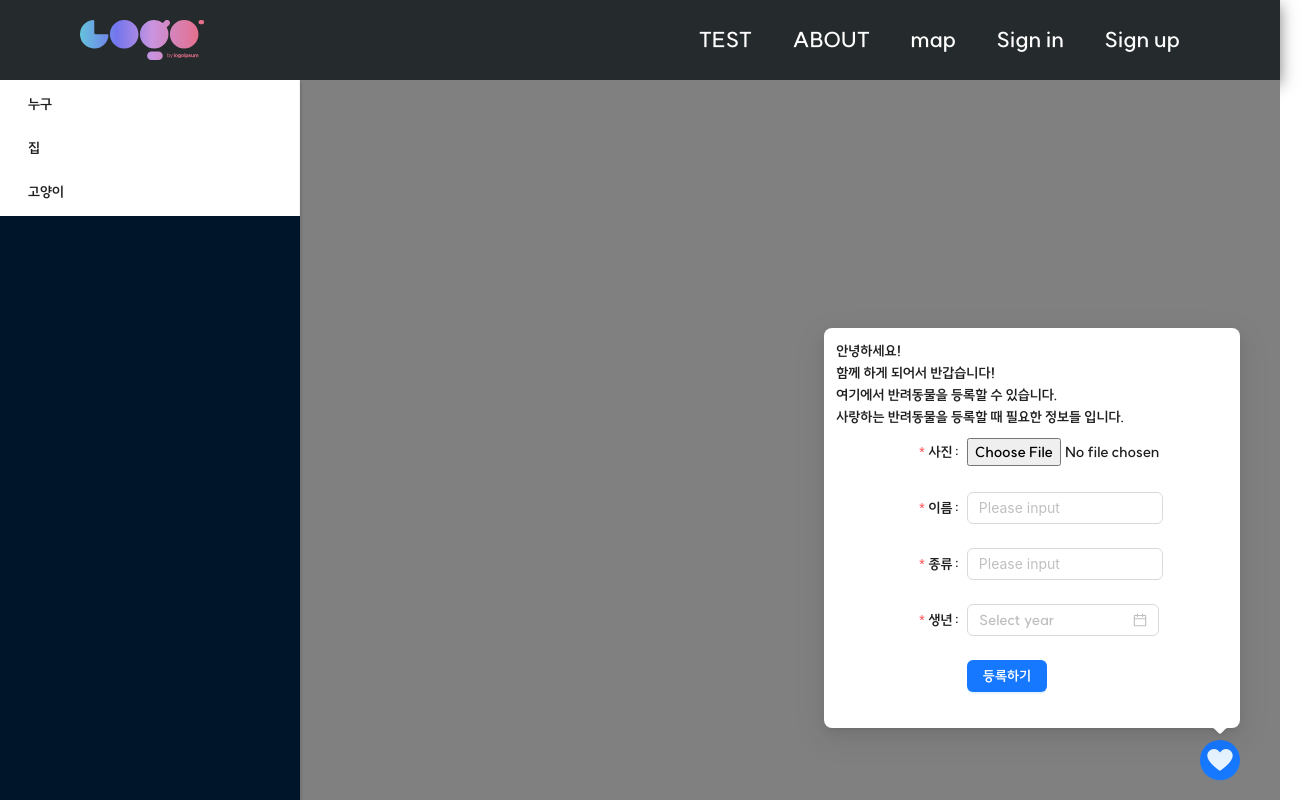
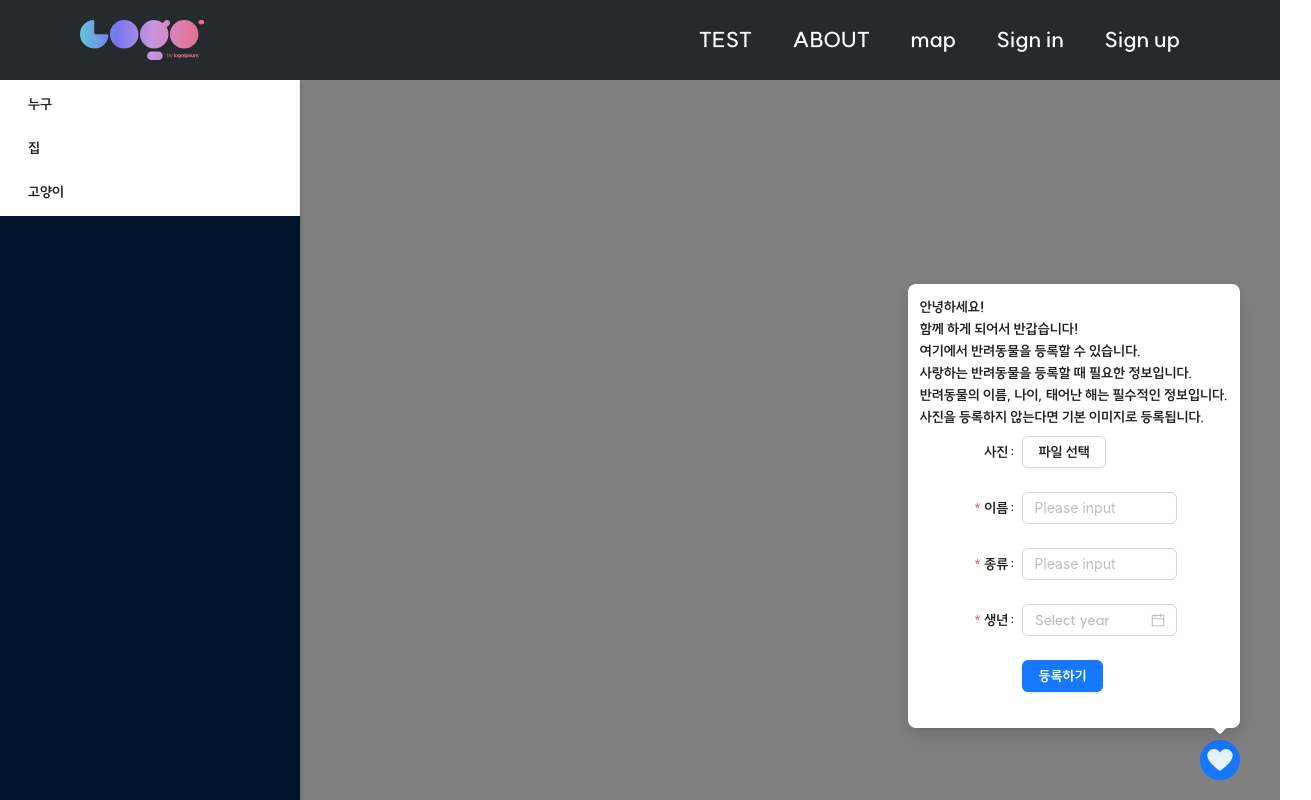
Before and after one commit to AivleWithPet/front, a Next.js app: page /mypage in a window 1280 px wide. Both pictures are taken after a click on the button 1220 px from the left and 760 px from the top of the page. Shown: the whole page, 1311 px wide, since content can reach past the window. Built offline with nearby package versions, Linux system fonts and the light colour scheme.

Commit message:
fix: img upload 3

```diff
--- a/src/components/mypage/registerbutton.container.js
+++ b/src/components/mypage/registerbutton.container.js
@@ -7,7 +7,7 @@ import { HeartTwoTone } from "@ant-design/icons";
 
 export default function RegisterFB({ page }) {
   const END_URL = "http://localhost:8080/pet/";
-  const [img, setImg] = useState([]); // 이미지 파일 처리 위함
+  const [img, setImg] = useState(null);
 
   const text = (
     <div>
@@ -16,19 +16,25 @@ export default function RegisterFB({ page }) {
       함께 하게 되어서 반갑습니다! <br />
       여기에서 반려동물을 등록할 수 있습니다.
       <br />
-      사랑하는 반려동물을 등록할 때 필요한 정보들 입니다.
+      사랑하는 반려동물을 등록할 때 필요한 정보입니다.
+      <br />
+      반려동물의 이름, 나이, 태어난 해는 필수적인 정보입니다. <br />
+      사진을 등록하지 않는다면 기본 이미지로 등록됩니다.
     </div>
   );
 
-  // 이미지 업로드용
-  const handleImg = async (event) => {
-    const files = event.target.files[0];
+  const fileInputRef = useRef(null);
+
+  const handleFileChange = async (event) => {
+    const files = event.target.files;
     const newFileList = Array.from(files);
-    setImg(newFileList);
-    console.log("제발ㅠㅠ", img);
+    setImg(newFileList[0]);
   };
 
-  // 폼 데이터에 담고 서버 전송
+  const handleButtonClick = () => {
+    fileInputRef.current.click();
+  };
+
   const onFinish = async (fieldsValue) => {
     const formData = new FormData();
 
@@ -36,32 +42,33 @@ export default function RegisterFB({ page }) {
       formData.append("name", fieldsValue.name);
       formData.append("species", fieldsValue.species);
       formData.append("birth", fieldsValue.birth.format("YYYY"));
-      formData.append("photo", img[0]); // 그냥 fieldsValue.photo 사용 시 fakepath가 들어감
-      // formData.append('accessToken', localStorage.getItem('accessToken'))
+      formData.append("photo", img); // 이미지 파일 추가
+      formData.append("accessToken", localStorage.getItem("accessToken")); // 액세스 토큰 추가
 
-      for (let value of formData.values()) {
-        console.log(value);
+      // for (let value of formData.values()) {
+      //   console.log(value);
+      // }
+      // 실제 전송부
+      const response = await axios.post(END_URL, formData, {
+        headers: {
+          "Content-Type": "multipart/form-data",
+          withCredentials: true, //CORS
+        },
+      });
+      if (response.status === 200) {
+        console.log("데이터 전송 성공", response.data);
+      } else {
+        console.log("데이터 전송 실패", response.status);
       }
-
-      // 실제 전송부
-      // const response = await axios.post(END_URL, formData, {
-      //   headers: {
-      //       "Content-Type": "multipart/form-data",
-      //       withCredentials: true, //CORS
-      //   },
-      // });
-      // if (response.status === 200) {
-      //     console.log('데이터 전송 성공', response.data);
-      // } else {
-      //     console.log('데이터 전송 실패', response.status);
-      // }
-      // router.push(`${router.aspath}/mypage`)
+      // 전송 완료 후 선택된 파일 초기화
+      setImg([]);
+      router.push(`${router.aspath}/mypage`);
     } catch (error) {
+      setImg([]);
       console.error("업로드 중 오류가 발생했습니다.", error);
     }
   };
 
-  // 폼 레이아웃
   const formLayout = {
     labelCol: {
       span: 8,
@@ -71,12 +78,10 @@ export default function RegisterFB({ page }) {
     },
   };
 
-  // 폼 검증 메세지
   const validateMessages = {
     required: "${label}을 입력하세요!",
   };
 
-  // 폼
   const CustomContent = () => (
     <Form
       {...formLayout}
@@ -87,11 +92,18 @@ export default function RegisterFB({ page }) {
       }}
       validateMessages={validateMessages}
     >
-      {/* 사진 */}
-      <Form.Item name="photo" label="사진" rules={[{ required: true }]}>
-        <input type="file" accept="image/*" onChange={handleImg} />
+      {/* 파일 선택 버튼 */}
+      <Form.Item name="photo" label="사진">
+        <Button onClick={handleButtonClick}>파일 선택</Button>
+        <input
+          type="file"
+          accept="image/*"
+          onChange={handleFileChange}
+          ref={fileInputRef}
+          style={{ display: "none" }}
+        />
+        {img && <div>{img.name}</div>}
       </Form.Item>
-
       {/* 이름 */}
       <Form.Item name="name" label="이름" rules={[{ required: true }]}>
         <Input placeholder="Please input" />
@@ -151,6 +163,159 @@ export default function RegisterFB({ page }) {
   );
 }
 
+// import React, { useState, useRef } from "react";
+// import FormData from "form-data";
+// import axios from "axios";
+
+// import { Popover, Button, Form, Input, DatePicker } from "antd";
+// import { HeartTwoTone } from "@ant-design/icons";
+
+// export default function RegisterFB({ page }) {
+//   const END_URL = "http://localhost:8080/pet/";
+//   const [img, setImg] = useState([]); // 이미지 파일 처리 위함
+
+//   const text = (
+//     <div>
+//       안녕하세요!
+//       <br />
+//       함께 하게 되어서 반갑습니다! <br />
+//       여기에서 반려동물을 등록할 수 있습니다.
+//       <br />
+//       사랑하는 반려동물을 등록할 때 필요한 정보들 입니다.
+//     </div>
+//   );
+
+//   // 이미지 업로드용
+//   const handleImg = async (event) => {
+//     const files = event.target.files[0];
+//     const newFileList = Array.from(files);
+//     setImg(newFileList);
+//     console.log("제발ㅠㅠ", img);
+//   };
+
+//   // 폼 데이터에 담고 서버 전송
+//   const onFinish = async (fieldsValue) => {
+//     const formData = new FormData();
+
+//     try {
+//       formData.append("name", fieldsValue.name);
+//       formData.append("species", fieldsValue.species);
+//       formData.append("birth", fieldsValue.birth.format("YYYY"));
+//       formData.append("photo", img[0]); // 그냥 fieldsValue.photo 사용 시 fakepath가 들어감
+//       // formData.append('accessToken', localStorage.getItem('accessToken'))
+
+//       for (let value of formData.values()) {
+//         console.log(value);
+//       }
+
+//       // 실제 전송부
+//       // const response = await axios.post(END_URL, formData, {
+//       //   headers: {
+//       //       "Content-Type": "multipart/form-data",
+//       //       withCredentials: true, //CORS
+//       //   },
+//       // });
+//       // if (response.status === 200) {
+//       //     console.log('데이터 전송 성공', response.data);
+//       // } else {
+//       //     console.log('데이터 전송 실패', response.status);
+//       // }
+//       // router.push(`${router.aspath}/mypage`)
+//     } catch (error) {
+//       console.error("업로드 중 오류가 발생했습니다.", error);
+//     }
+//   };
+
+//   // 폼 레이아웃
+//   const formLayout = {
+//     labelCol: {
+//       span: 8,
+//     },
+//     wrapperCol: {
+//       span: 12,
+//     },
+//   };
+
+//   // 폼 검증 메세지
+//   const validateMessages = {
+//     required: "${label}을 입력하세요!",
+//   };
+
+//   // 폼
+//   const CustomContent = () => (
+//     <Form
+//       {...formLayout}
+//       name="nest-messages"
+//       onFinish={onFinish}
+//       style={{
+//         maxWidth: 600,
+//       }}
+//       validateMessages={validateMessages}
+//     >
+//       {/* 사진 */}
+//       <Form.Item name="photo" label="사진" rules={[{ required: true }]}>
+//         <input type="file" accept="image/*" onChange={handleImg} />
+//       </Form.Item>
+
+//       {/* 이름 */}
+//       <Form.Item name="name" label="이름" rules={[{ required: true }]}>
+//         <Input placeholder="Please input" />
+//       </Form.Item>
+//       {/* 고양이 종류 */}
+//       <Form.Item name="species" label="종류" rules={[{ required: true }]}>
+//         <Input placeholder="Please input" />
+//       </Form.Item>
+//       {/* 생년 */}
+//       <Form.Item name="birth" label="생년" rules={[{ required: true }]}>
+//         <DatePicker picker="year" />
+//       </Form.Item>
+//       {/* 버튼 */}
+//       <Form.Item
+//         wrapperCol={{
+//           ...formLayout.wrapperCol,
+//           offset: 8,
+//         }}
+//       >
+//         <Button type="primary" htmlType="submit">
+//           등록하기
+//         </Button>
+//       </Form.Item>
+//     </Form>
+//   );
+
+//   return (
+//     <>
+//       {page === "mypage" && (
+//         <Popover
+//           placement="topLeft"
+//           title={text}
+//           content={<CustomContent />}
+//           trigger="click"
+//           autoAdjustOverflow
+//         >
+//           <Button
+//             type="primary"
+//             shape="circle"
+//             style={{
+//               position: "fixed",
+//               right: "40px",
+//               bottom: "20px",
+//               zIndex: 1000,
+//               display: "flex",
+//               justifyContent: "center",
+//               alignItems: "center",
+//               width: "5vh",
+//               height: "5vh",
+//             }}
+//           >
+//             <HeartTwoTone style={{ fontSize: "4vh" }} />
+//           </Button>
+//         </Popover>
+//       )}
+//     </>
+//   );
+// }
+
 // 전송 시 값, formData로 리프레쉬 토큰까지..를 json으로 하려했던 버전 - 미완
 // const onFinish = (fieldsValue) => {
 //   const values = {
```
